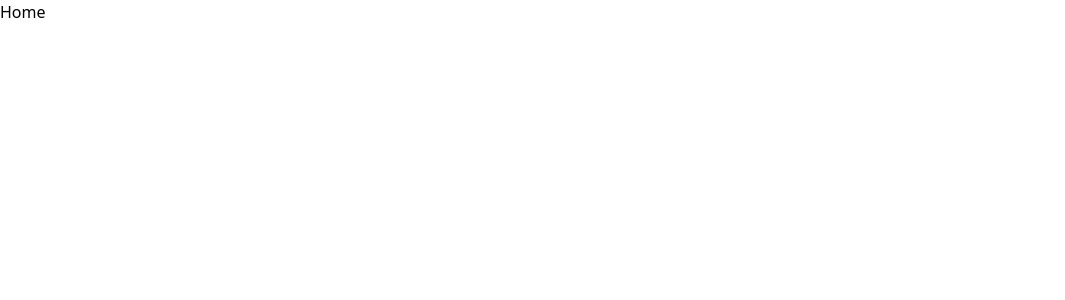
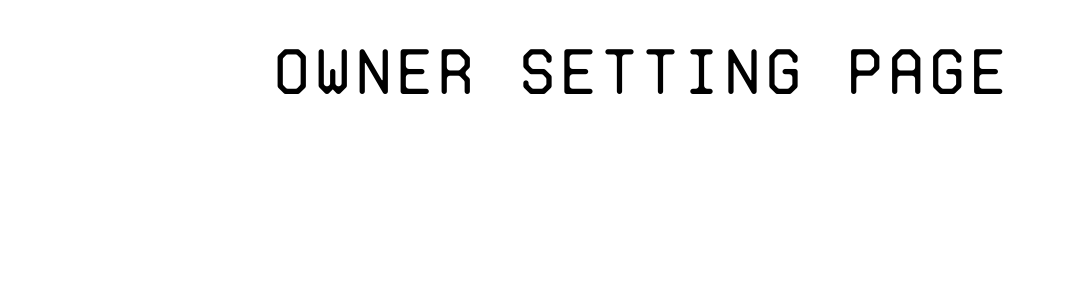
Before and after one commit to voltrevo/MaybePay, a Next.js app in the folder frontend/: page / in a window 1280 px wide. Shown: the top 300 px of the page, without its empty margins (0-1065 px from the left). Built offline with nearby package versions, Linux system fonts and the light colour scheme.

Commit message:
ADD: owner-setting page initiate

```diff
--- a/frontend/pages/index.js
+++ b/frontend/pages/index.js
@@ -4,6 +4,22 @@ import styles from '../styles/Home.module.css'
 
 export default function Home() {
     return(
-        <div>Home</div>
+        <div className='w-[100vw] h-full p-2'>
+      <Head>
+        <title>MaybePay</title>
+      </Head>
+      <div className='text-[5vw] font-ProtoMono-Light my-4  text-center'>
+        Owner Setting Page
+      </div>
+      <div className='flex-col w-full h-[80vw] space-x-20 justify-center' id="owner-container">
+        <div className='' id="owner-top">
+
+        </div>
+        <div className='flex' id="owner-bottom">
+            <div id="API-owner-revenue"></div>
+            <div id="maybepay-logs"></div>
+        </div>
+      </div>
+    </div>
     )
 }
```
